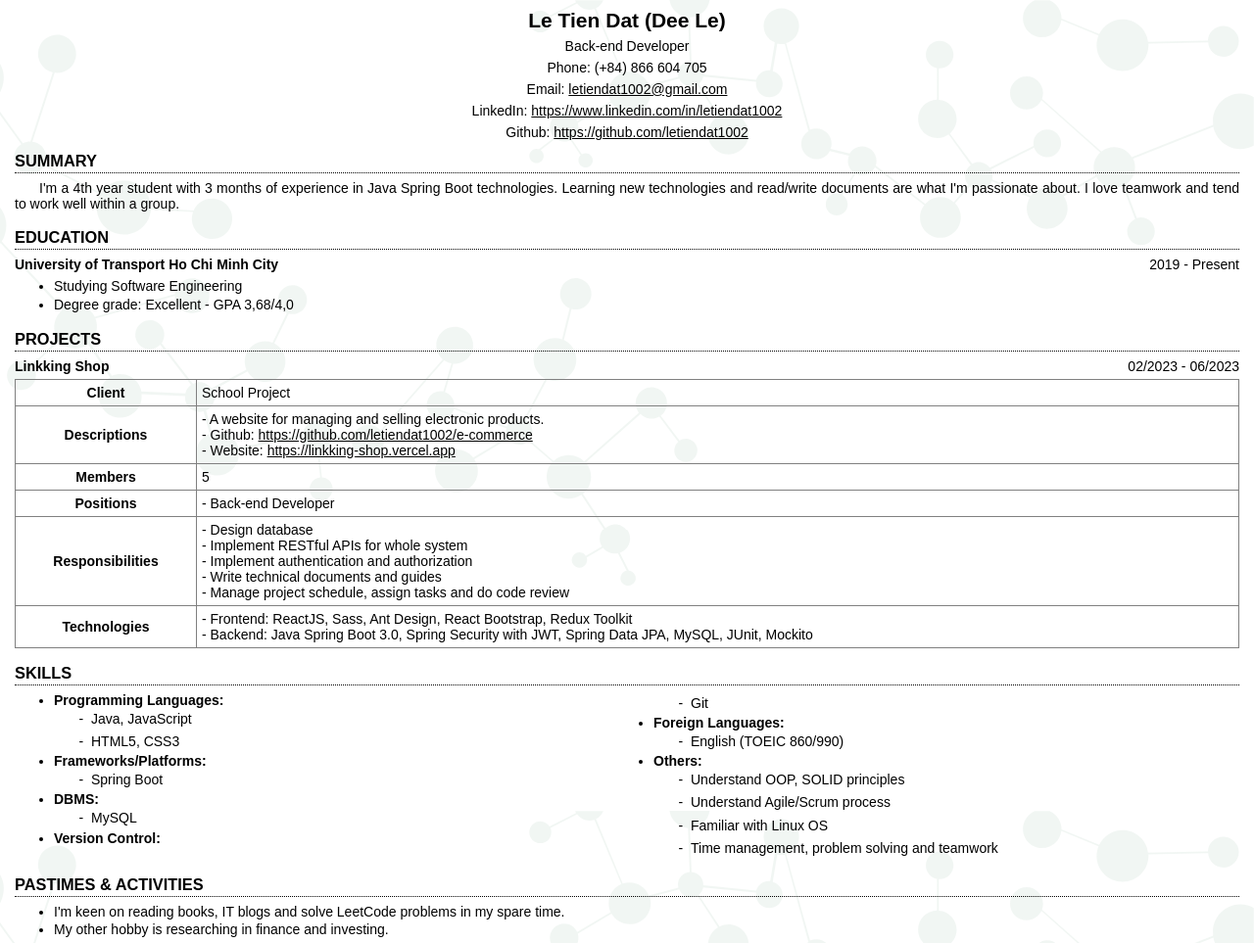
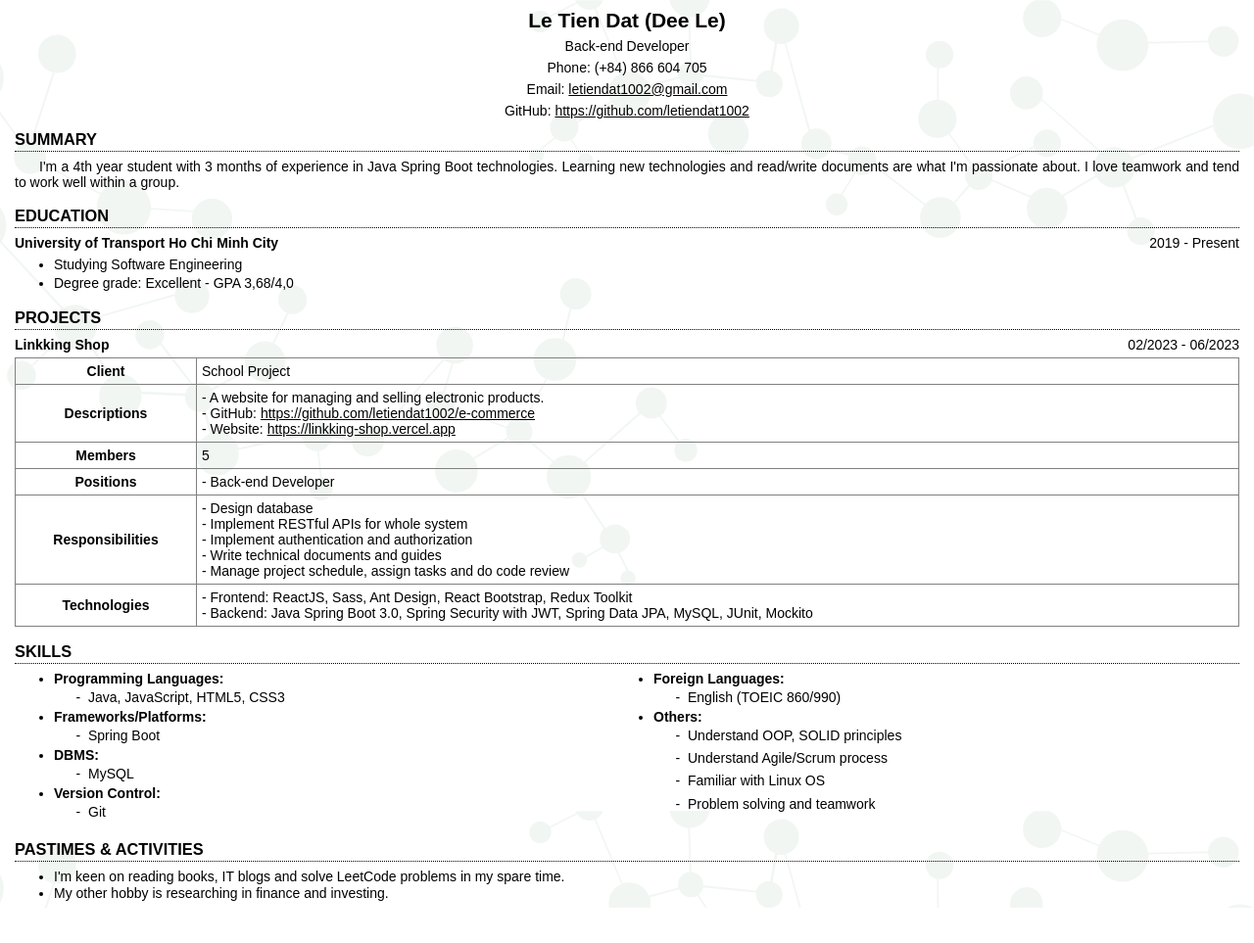
Before and after one commit to letiendat1002/my-cv, a plain HTML site: page index.html in a window 1280 px wide. Shown: the whole page at 98% size. After the commit the page ends 927 px from the top, so only its background shows below. Drawn offline with Linux system fonts and the light colour scheme.

Commit message:
Update CV

```diff
--- a/index.html
+++ b/index.html
@@ -15,10 +15,7 @@
       <p align="center">Back-end Developer</p>
       <p align="center">Phone: (+84) 866 604 705</p>
       <p align="center">Email: <a href="mailto:letiendat1002@gmail.com" target="_blank">letiendat1002@gmail.com</a></p>
-      <p align="center">LinkedIn: <a rel="noopener" href="https://www.linkedin.com/in/letiendat1002"
-          target="_blank">https://www.linkedin.com/in/letiendat1002</a>
-      </p>
-      <p align="center">Github: <a rel="noopener" href="https://github.com/letiendat1002"
+      <p align="center">GitHub: <a rel="noopener" href="https://github.com/letiendat1002"
           target="_blank">https://github.com/letiendat1002</a>
       </p>
     </div>
@@ -57,7 +54,7 @@
           <th>Descriptions</th>
           <td>
             - A website for managing and selling electronic products.<br>
-            - Github: <a rel="noopener" href="https://github.com/letiendat1002/e-commerce"
+            - GitHub: <a rel="noopener" href="https://github.com/letiendat1002/e-commerce"
               target="_blank">https://github.com/letiendat1002/e-commerce</a><br>
             - Website: <a rel="noopener" href="https://linkking-shop.vercel.app"
               target="_blank">https://linkking-shop.vercel.app</a>
@@ -98,8 +95,7 @@
       <ul>
         <li>Programming Languages:
           <ul>
-            <li>Java, JavaScript</li>
-            <li>HTML5, CSS3</li>
+            <li>Java, JavaScript, HTML5, CSS3</li>
           </ul>
         </li>
         <li>Frameworks/Platforms:
@@ -127,7 +123,7 @@
             <li>Understand OOP, SOLID principles</li>
             <li>Understand Agile/Scrum process</li>
             <li>Familiar with Linux OS</li>
-            <li>Time management, problem solving and teamwork</li>
+            <li>Problem solving and teamwork</li>
           </ul>
         </li>
       </ul>
--- a/styles.css
+++ b/styles.css
@@ -74,7 +74,7 @@ td {
 	line-height: 1.65em;
 	font-weight: normal;
 	list-style-type: "-  ";
-	margin-left: -2px;
+	margin-left: -5px;
 }
 
 #pastimes-activities {
```
